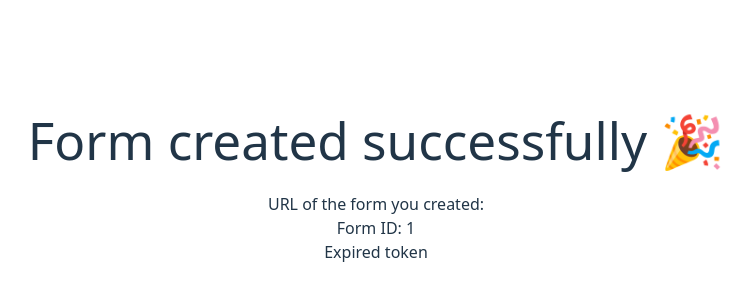
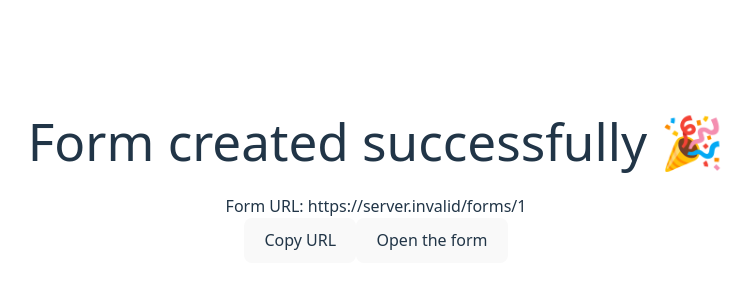
Before and after one commit to Jenny-jw/questionnaire, a React (Vite) app in the folder frontend/: page /formCreated/1 in a window 1280 px wide. Shown: the part 212-512 px from the top of the page, without its empty margins (264-1015 px from the left). Built offline with nearby package versions, Linux system fonts and the light colour scheme; no server answers.

Commit message:
Update form builder and created pages

```diff
--- a/frontend/src/pages/FormBuilder.tsx
+++ b/frontend/src/pages/FormBuilder.tsx
@@ -66,7 +66,7 @@ const FormBuilder = () => {
   const handleSubmit = async (event: React.FormEvent<HTMLFormElement>) => {
     event.preventDefault();
     try {
-      const res = await axios.post("/api/forms", {
+      const res = await axios.post("/api/admin/forms", {
         title,
         description,
         fields,
@@ -76,7 +76,7 @@ const FormBuilder = () => {
       });
       console.log("Form created! 🌿");
 
-      const { adminToken, formId, questionnaireLink, message } = res.data;
+      const { formId, questionnaireLink, message } = res.data;
 
       setTitle("");
       setDescription("");
@@ -86,7 +86,6 @@ const FormBuilder = () => {
       setOwner("");
       setOwnerEmail("");
       console.log("Form ID is: ", formId);
-      console.log("Admin token is: ", adminToken);
       console.log("questionnaireLink is: ", questionnaireLink);
       console.log("Message from the response is: ", message);
 
--- a/frontend/src/pages/FormCreated.tsx
+++ b/frontend/src/pages/FormCreated.tsx
@@ -1,28 +1,20 @@
 import { useParams } from "react-router-dom";
-import { useEffect, useState } from "react";
-import axios from "axios";
 
 const FormCreated = () => {
   const { formId } = useParams();
-  const [message, setMessage] = useState("");
-
-  useEffect(() => {
-    axios
-      .get(`/api/forms/${formId}/responses`, { withCredentials: true })
-      .then((res) => setMessage(res.data.message))
-      .catch((err) => setMessage("Expired token"));
-  }, [formId]);
+  const APP_URL = import.meta.env.VITE_APP_URL;
 
   return (
     <>
       <h1>Form created successfully 🎉</h1>
       <br />
-      <p>URL of the form you created:</p>
+      <p>
+        Form URL: {APP_URL}/forms/{formId}
+      </p>
+      <button>Copy URL</button>
+      <button>Open the form</button>
       {/* formId（公開） → 用來填寫 UI、分享 URL */}
       {/* adminToken（秘密） → 用於管理表單 */}
-      <p>Form ID: {formId}</p>
-      <p>{message}</p>
-      {/* <p>Your creator token is: {ownerTokenHash}</p> */}
     </>
   );
 };
```
